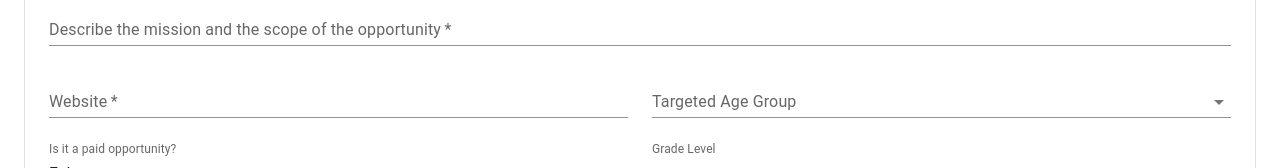
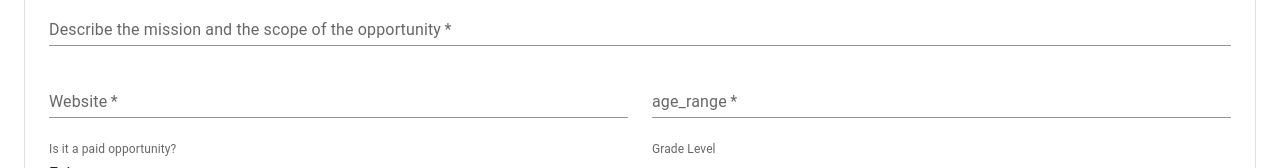
Before and after one commit to Preity24/hcv-app, a React (Create React App) app: page /addOpportunity in a window 1280 px wide. Shown: the part 459-627 px from the top of the page. Built offline with nearby package versions, Linux system fonts and the light colour scheme.

Commit message:
fix age range problem

```diff
--- a/src/components/AddOpportunity/BasicInfoForm.js
+++ b/src/components/AddOpportunity/BasicInfoForm.js
@@ -210,23 +210,17 @@ export default function BasicInfoForm() {
                 </Grid>
                 <Grid item xs={12} sm={6}>
                     <FormControl variant="standard" fullWidth>
-                        <InputLabel id="ageRangeLabel">Targeted Age Group</InputLabel>
-                        <Select
-                            labelId="age_range"
+                        <TextField
+                            required
+                            id="age_range"
                             name="age_range"
-                            id="age_range"
+                            label="age_range"
+                            fullWidth
+                            variant="standard"
+                            autoComplete="new-password"
                             value={formValues.age_range}
-                            label="Targeted Age Group"
                             onChange={handleInputChange}
-                        >
-                            {Object.values(searchCategories.age_categories).map((value) =>
-                                <MenuItem
-                                    value={value['ageRange']}
-                                >
-                                    <Typography align="left">{value['ageRange']} </Typography>
-                                </MenuItem>
-                            )}
-                        </Select>
+                        />
                     </FormControl>
                 </Grid>
                 <Grid item xs={12} sm={6}>
```
Also changed, not shown: 1 other file (tests, documents, lock files or other folders).
